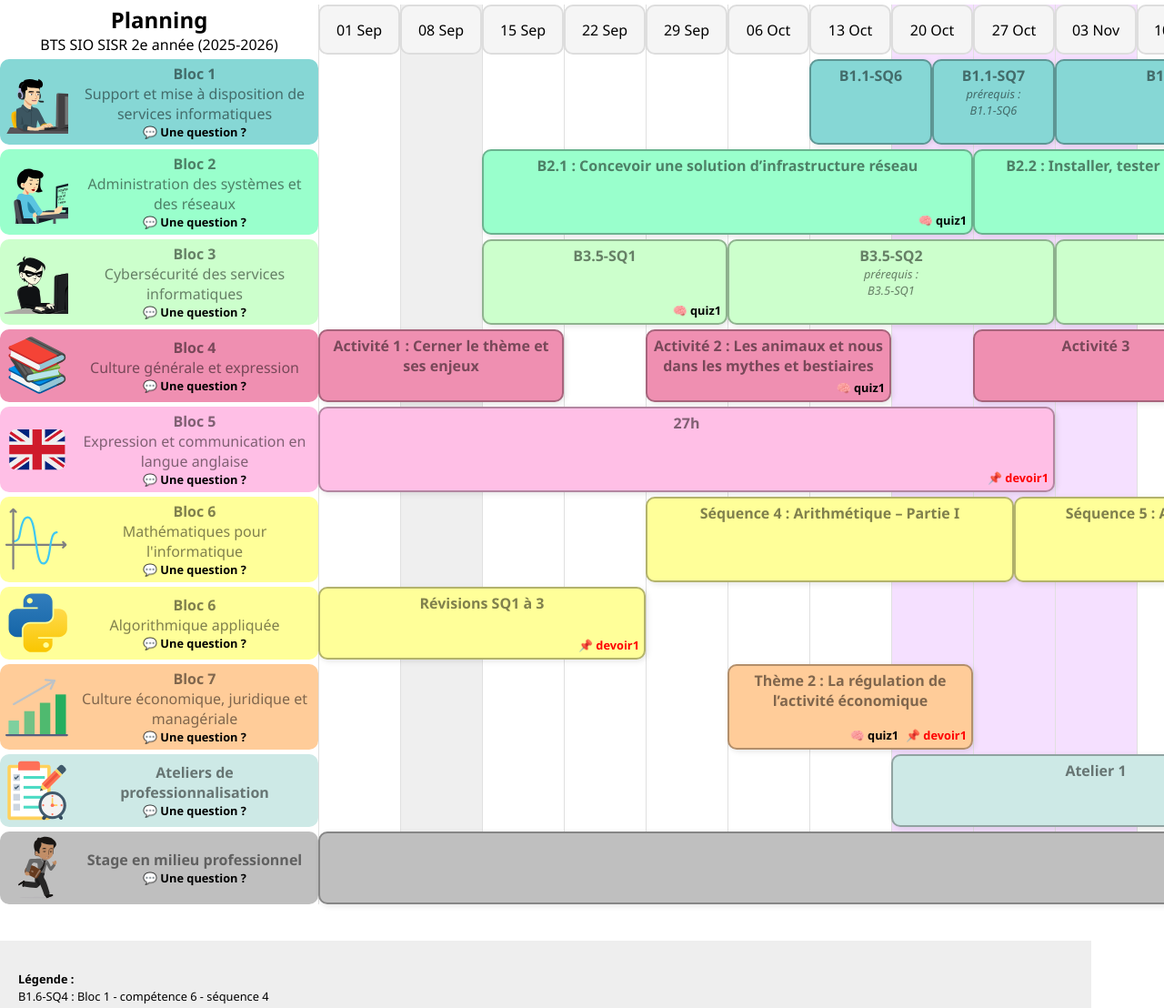
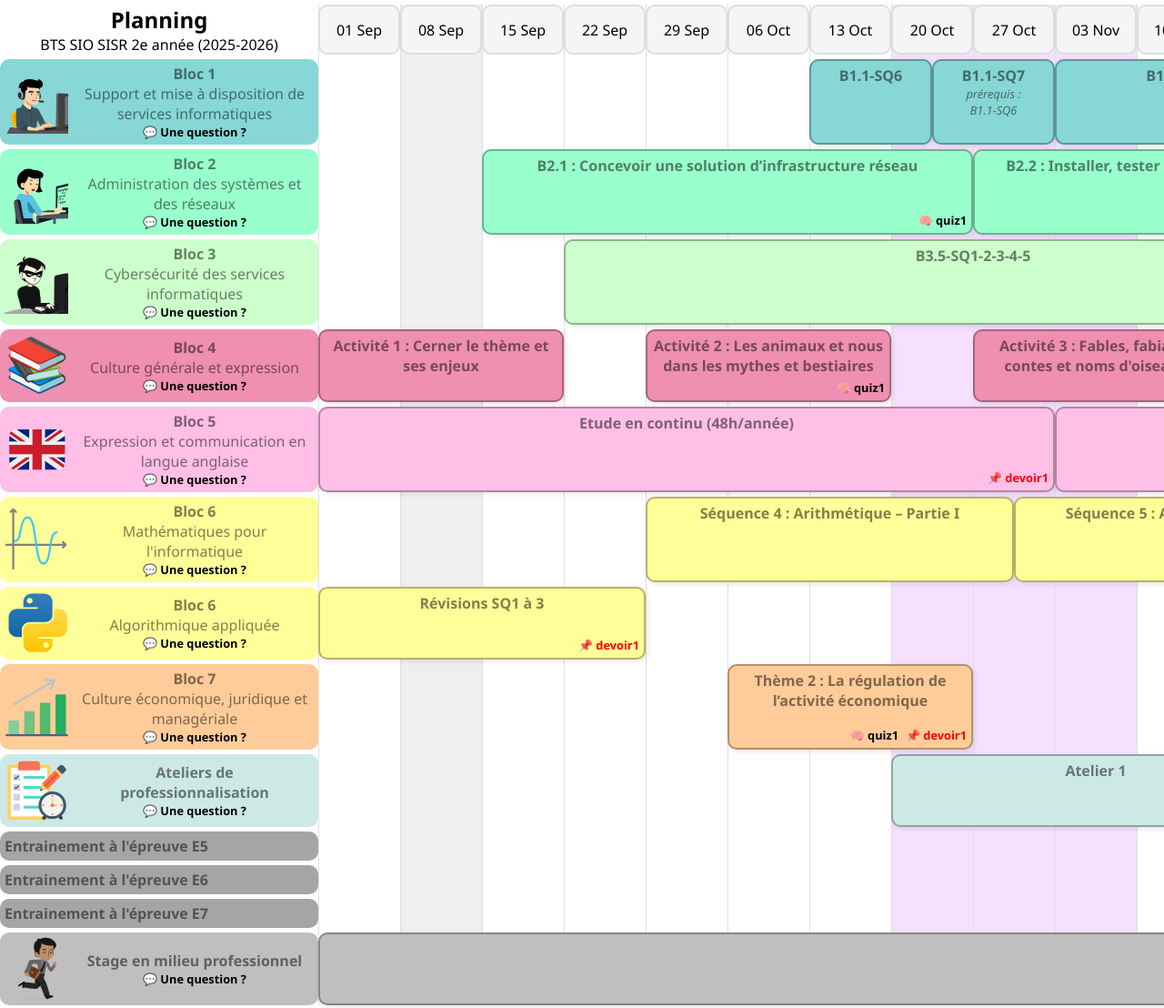
Before and after one commit to bts-sio-planning/bts-sio-planning.github.io, a plain HTML site: page sisr2/index.html in a window 1280 px wide. Shown: the top 1108 px of the page at 91% size. Drawn offline with Linux system fonts and the light colour scheme.

Commit message:
corrections

```diff
--- a/sisr2/index.html
+++ b/sisr2/index.html
@@ -700,7 +700,11 @@ function getMatieres() {
 		{ description: "", nom: "Bloc 6", nomlong: "Algorithmique appliquée", alias: "B6 algo", id: "14761", fond:"#FFFF99", svg: 7, devoir: 7, question: "2#TutoratIndividuel"},
 		{ description: "", nom: "Bloc 7", nomlong: "Culture économique, juridique et managériale", alias: "B7", id: "14770", fond:"#FFCC99", svg: 8, devoir: 10, question: "2#TutoratIndividuel"},
 		{ description: "", nom: "Ateliers de professionnalisation", alias: "AP", id: "14776", fond:"#CDE9E6", svg: 9, devoir: 6, question: "2#TutoratIndividuel"},
-		{ description: "", nom: "Stage en milieu professionnel", alias: "Stage", id: "12735", fond:"#BFBFBF", svg: 10, question: "8#Tutorat"},
+		{ description: "", nom: "Entrainement à l'épreuve E5", alias: "E5", id: "14762", fond:"#A5A5A5", devoir: 2},
+		{ description: "", nom: "Entrainement à l'épreuve E6", alias: "E6", id: "14774", fond:"#A5A5A5"},
+		{ description: "", nom: "Entrainement à l'épreuve E7", alias: "E7", id: "14775", fond:"#A5A5A5", devoir: 2},
+		{ description: "", nom: "Stage en milieu professionnel", alias: "Stage", id: "12735", fond:"#BFBFBF", svg: 10, question: "8#Tutorat"}
+
 	];
 }
 
@@ -734,29 +738,28 @@ function getSequences() {
 		{ matiere: "B2", nom: "", nbsem:2},
 		{ matiere: "B2", competence: 3, nom: "B2.3 : Exploiter, dépanner et superviser une solution d’infrastructure réseau", nbsem:8, prerequis: "", quiz: 2, devoir: 2},
 
+		{ matiere: "B3", nom: "", nbsem:3},
+		{ matiere: "B3", competence: 5, idcompetence: 6, nom: "B3.5-SQ1-2-3-4-5", nbsem:10, prerequis: "", quiz: 1, devoir: 1},
 		{ matiere: "B3", nom: "", nbsem:2},
-		{ matiere: "B3", competence: 5, idcompetence: 6, nom: "B3.5-SQ1", nbsem:3, prerequis: "", quiz: 1},
-		{ matiere: "B3", competence: 5, idcompetence: 6, nom: "B3.5-SQ2", nbsem:4, prerequis: "B3.5-SQ1"},
-		{ matiere: "B3", competence: 5, idcompetence: 6, nom: "B3.5-SQ3", nbsem:4, prerequis: "B3.5-SQ2", devoir: 1},
-		{ matiere: "B3", competence: 5, idcompetence: 6, nom: "B3.5-SQ4", nbsem:2, prerequis: "B3.5-SQ3", devoir: 2},
+		{ matiere: "B3", competence: 5, idcompetence: 6, nom: "B3.5-SQ6-7-8-9-10", nbsem:8, prerequis: "", devoir: 2},
 
 		{ matiere: "B4", competence: 1, nom: "Activité 1 : Cerner le thème et ses enjeux", nbsem:3, prerequis: ""},
 		{ matiere: "B4", nom: "", nbsem:1},
 		{ matiere: "B4", competence: 2, nom: "Activité 2 : Les animaux et nous dans les mythes et bestiaires", nbsem:3, prerequis: "", quiz: 1},
 		{ matiere: "B4", nom: "", nbsem:1},
-		{ matiere: "B4", competence: 3, nom: "Activité 3", nbsem:3, prerequis: ""},
+		{ matiere: "B4", competence: 3, nom: "Activité 3 : Fables, fabiaux, contes et noms d'oiseaux", nbsem:3, prerequis: ""},
 		{ matiere: "B4", nom: "", nbsem:1},
 		{ matiere: "B4", competence: 4, nom: "Activité 4", nbsem:3, prerequis: ""},
 		{ matiere: "B4", nom: "", nbsem:1},
 		{ matiere: "B4", competence: 5, nom: "Activité 5", nbsem:3, prerequis: "", devoir: 1},
 		{ matiere: "B4", nom: "", nbsem:1},
-		{ matiere: "B4", competence: 6, nom: "Activité 6", nbsem:2, prerequis: ""},
-		{ matiere: "B4", competence: 7, nom: "Activité 7", nbsem:2, prerequis: "", quiz: 2},
-		{ matiere: "B4", competence: -1, nom: "Séquence 2", nbsem:1, prerequis: "", devoir: 2},
+		{ matiere: "B4", competence: 6, nom: "Activité 6", nbsem:2.5, prerequis: ""},
+		{ matiere: "B4", competence: 7, nom: "Activité 7", nbsem:2.5, prerequis: "", quiz: 2},
+		{ matiere: "B4", nom: "", nbsem:1},
+		{ matiere: "B4", competence: -1, nom: "Séquence 2", nbsem:3, prerequis: "", devoir: 2},
 
-		{ matiere: "B5", competence: 1, nom: "27h", nbsem:9, prerequis: "", devoir: 1},
-		{ matiere: "B5", nom: "", nbsem:8},
-		{ matiere: "B5", competence: 1, nom: "21h", nbsem:7, prerequis: "", devoir: 2},
+		{ matiere: "B5", competence: 1, nom: "Etude en continu (48h/année)", nbsem:9, prerequis: "", devoir: 1},
+		{ matiere: "B5", competence: 1, nom: " ", nbsem:17, prerequis: "", devoir: 2},
 
 		{ matiere: "B6 math", nom: "", nbsem:4},
 		{ matiere: "B6 math", competence: 4, nom: "Séquence 4 : Arithmétique – Partie I", nbsem:4.5, prerequis: ""},
@@ -780,6 +783,15 @@ function getSequences() {
 		{ matiere: "AP", competence: 2, nom: "Atelier 2", nbsem:7, prerequis: "", devoir: 1},
 		{ matiere: "AP", competence: 3, nom: "Ateliers 3/4", nbsem:7, prerequis: "", devoir: 2},
 
+		{ matiere: "E5", nom: "", nbsem:27},
+		{ matiere: "E5", competence: 0, nom: " ", nbsem:2, prerequis: "", devoir: 1},
+
+		{ matiere: "E6", nom: "", nbsem:28},
+		{ matiere: "E6", competence: 0, nom: " ", nbsem:2, prerequis: ""},
+
+		{ matiere: "E7", nom: "", nbsem:26},
+		{ matiere: "E7", competence: 0, nom: " ", nbsem:2, prerequis: "", devoir: 1},
+
 		{ matiere: "Stage", competence: -1, nom: "Stage - période possible", nbsem:29, prerequis: ""},
 	];
 }
```
Also changed, not shown: sisr1/index.html (+2 -7 lines), slam1/index.html (+2 -7 lines), slam2/index.html (+19 -7 lines).
